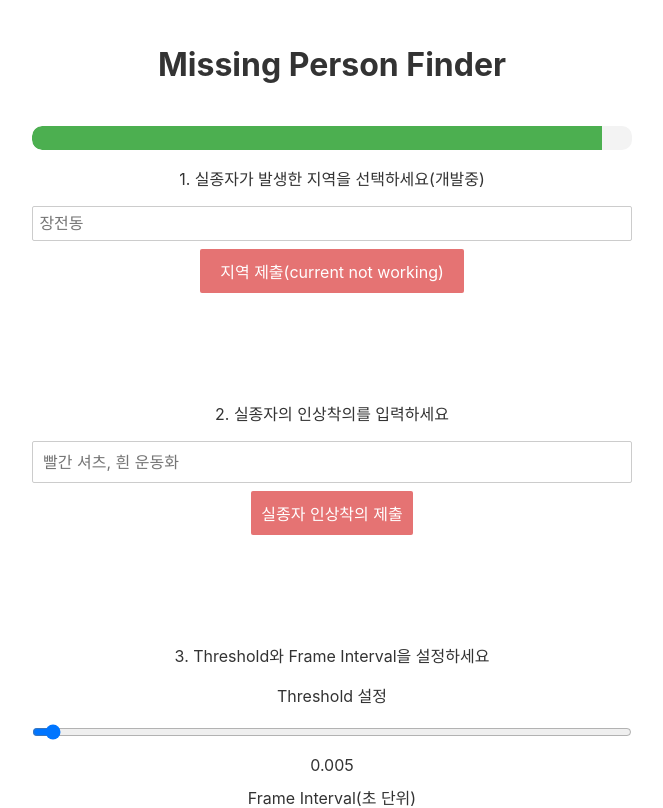
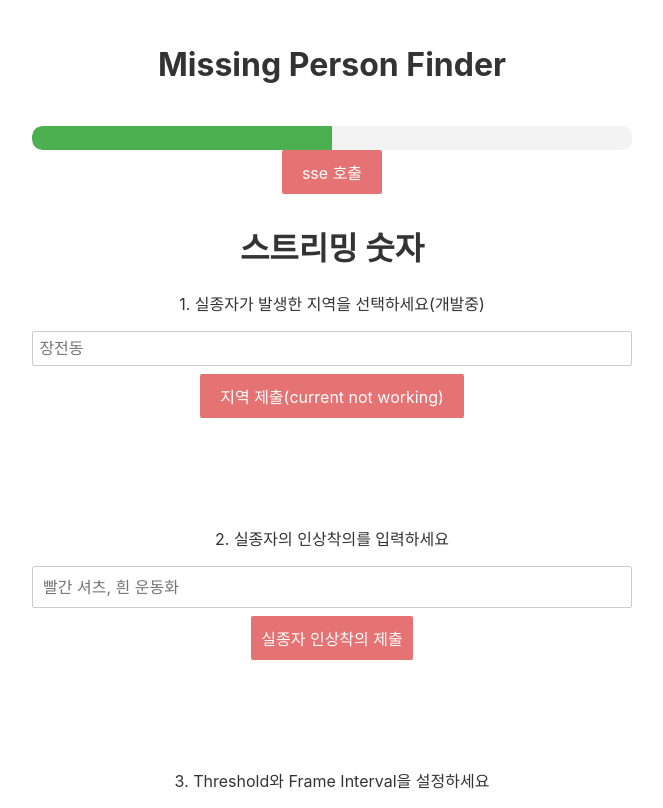
Before and after one commit to wantedPNU/wanted_frontend, a Svelte app: page / in a window 1280 px wide. Shown: the top 808 px of the page, without its empty margins (308-971 px from the left). Built offline with nearby package versions, Linux system fonts and the light colour scheme.

Commit message:
feat : progressbar developing 0823

```diff
--- a/src/main/main.svelte
+++ b/src/main/main.svelte
@@ -5,7 +5,7 @@
     import { Progressbar } from 'flowbite-svelte';
     import ProgressBar from '../general/ProgressBar.svelte';
 
-    let progressValue = 95;
+    let progressValue = 50;
     let location;
     let queryString = '';
     let scoreThreshold = 0.005;
@@ -34,6 +34,34 @@
             alert("인상착의가 비었습니다.");
             console.error('No query added.');
         }
+
+    }
+    let numbers = [];
+
+    // SSE 연결을 시작하는 함수
+    async function startSSE() {
+        const eventSource = new EventSource('http://127.0.0.1:5000/inference/progress');
+
+        eventSource.onmessage = function(event) {
+            const data = event.data;
+            numbers = [...numbers, data]; // 새로 받은 데이터를 numbers 배열에 추가
+            // progressValue = data*3;
+        };
+
+        eventSource.onerror = function() {
+            console.error('SSE 연결 중 오류 발생.');
+            eventSource.close(); // 오류가 발생하면 연결을 종료
+        };
+    }
+
+    async function handleStartProgress(){
+        let url = `${apiUrl}/inference/progress`;
+        console.log("started");
+        const req = new Request(url,{
+            method: 'GET',
+        });
+        const response = await fetch(req);
+        console.log(response.data);
 
     }
 
@@ -75,6 +103,15 @@
     <div id = "progressbar">
         <ProgressBar series={progressValue} />
     </div>
+    <button on:click = {startSSE}>sse 호출</button>
+
+    <h1>스트리밍 숫자</h1>
+    <ul>
+        {#each numbers as number}
+            <li>{number}</li>
+
+        {/each}
+    </ul>
 
     <div class="select-Local">
         <p>{strAsset.selectLocal}</p>
```
